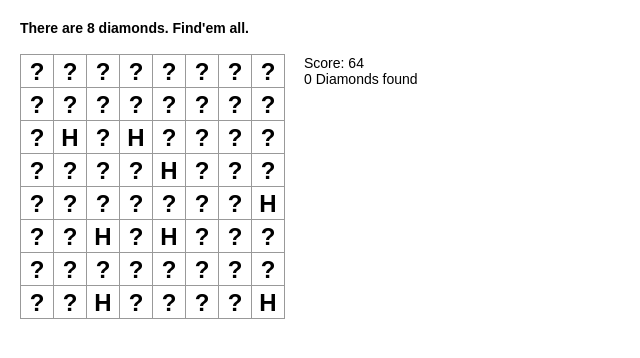
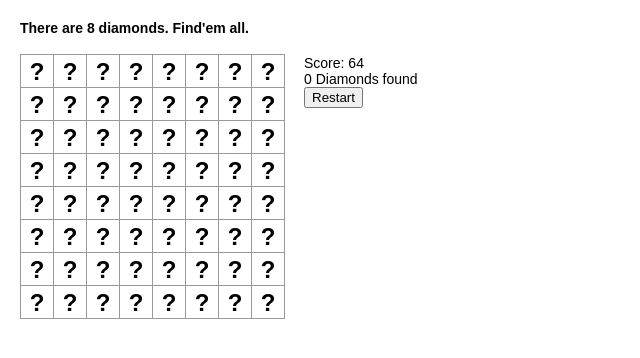
Before and after one commit to mitmaniar/diamond-sweeper, a React (Create React App) app: page / in a window 1280 px wide. Shown: the top 358 px of the page, without its empty margins (0-640 px from the left). Built offline with nearby package versions, Linux system fonts and the light colour scheme; the HTML template or start-up script is replaced by a standard one.

Commit message:
added game restart feature

```diff
--- a/src/App.js
+++ b/src/App.js
@@ -8,20 +8,23 @@ import { getRandomIntInclusive } from "./utlis";
 class Game extends React.Component {
   constructor(props) {
     super(props);
+    this.state = this.getDefaultState();
+  }
+
+  restart() {
+    this.setState(this.getDefaultState());
+  }
+
+  getDefaultState() {
     const matrixSize = 8;
     const diamondCount = 8;
-
-    const state = {
+    this.state = {}
+    return {
       matrixSize: matrixSize,
       diamondCount: diamondCount,
       squareStates: Array(matrixSize*matrixSize).fill(0),
-      diamondPositions: this.generateDiamondPositions(matrixSize, diamondCount),
-      history: []
+      diamondPositions: this.generateDiamondPositions(matrixSize, diamondCount)
     };
-
-    state.history.push(...state.squareStates);
-
-    this.state = state;
   }
 
   generateDiamondPositions(matrixSize, diamondCount) {
@@ -71,6 +74,9 @@ class Game extends React.Component {
           <div className="game-info">
             <div>Score: {remainingMoves}</div>
             <div>{(diamongsFound<this.state.diamondCount)?`${diamongsFound} Diamonds found`:'All diamonds found, Bravo'}</div>
+            <div><button onClick={() => {
+              this.restart()
+              }}>Restart</button></div>
           </div>
         </div>
       </div>
--- a/src/components/Square.js
+++ b/src/components/Square.js
@@ -2,7 +2,7 @@ import React, { Component } from 'react';
 export default function Square(props) {
     return (
       <button className="square" onClick={props.onClick}>
-        {props.openState?(props.diamond?'D':''):props.diamond?'H':'?'}
+        {props.openState?(props.diamond?'D':''):'?'}
       </button>
     );
   }
```
